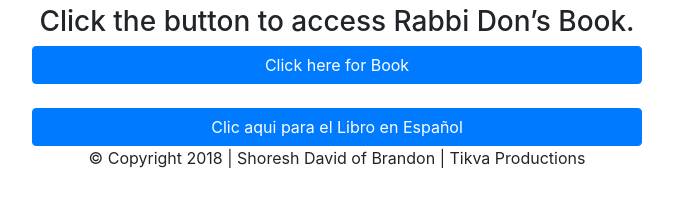
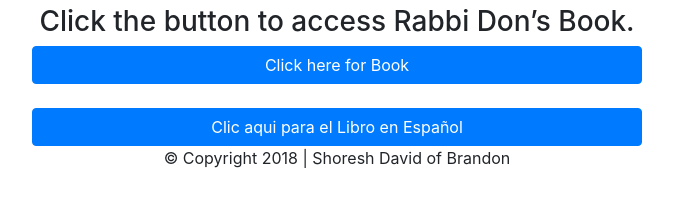
Before and after one commit to ShoreshDavidBrandonOrg/ihaveafriendwhoisjewish.com, a website: page index.html in a window 1280 px wide. Shown: the part 337-544 px from the top of the page, without its empty margins (303-976 px from the left). Drawn offline with nearby package versions, Linux system fonts and the light colour scheme.

Commit message:
update footer

```diff
--- a/index.html
+++ b/index.html
@@ -40,9 +40,7 @@
           </a>
 
           <div class="footer">
-            <p>
-              © Copyright 2018 | Shoresh David of Brandon | Tikva Productions
-            </p>
+            <p>© Copyright 2018 | Shoresh David of Brandon</p>
           </div>
         </div>
       </div>
```
Also changed, not shown: books.html (+1 -1 lines).
